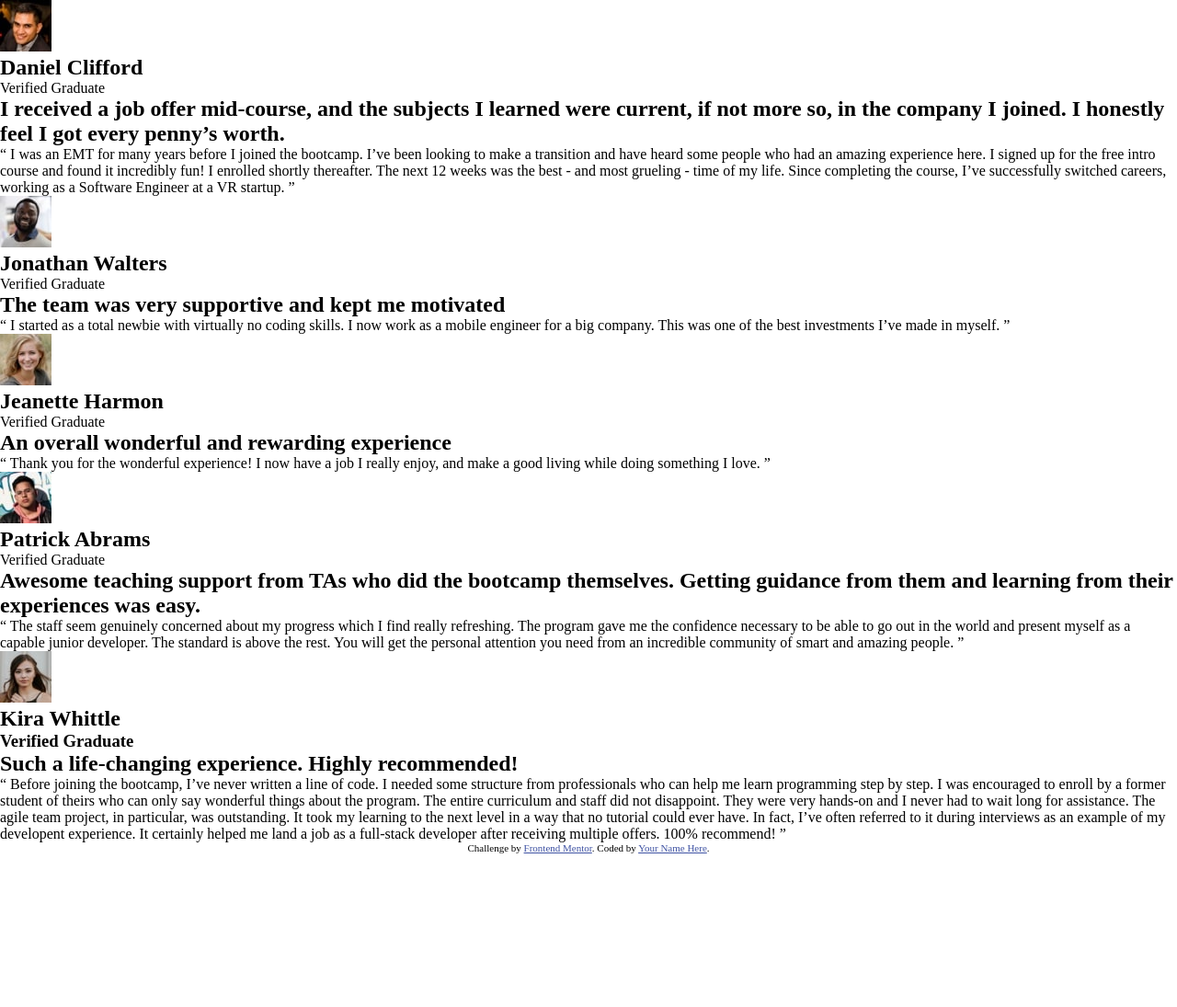
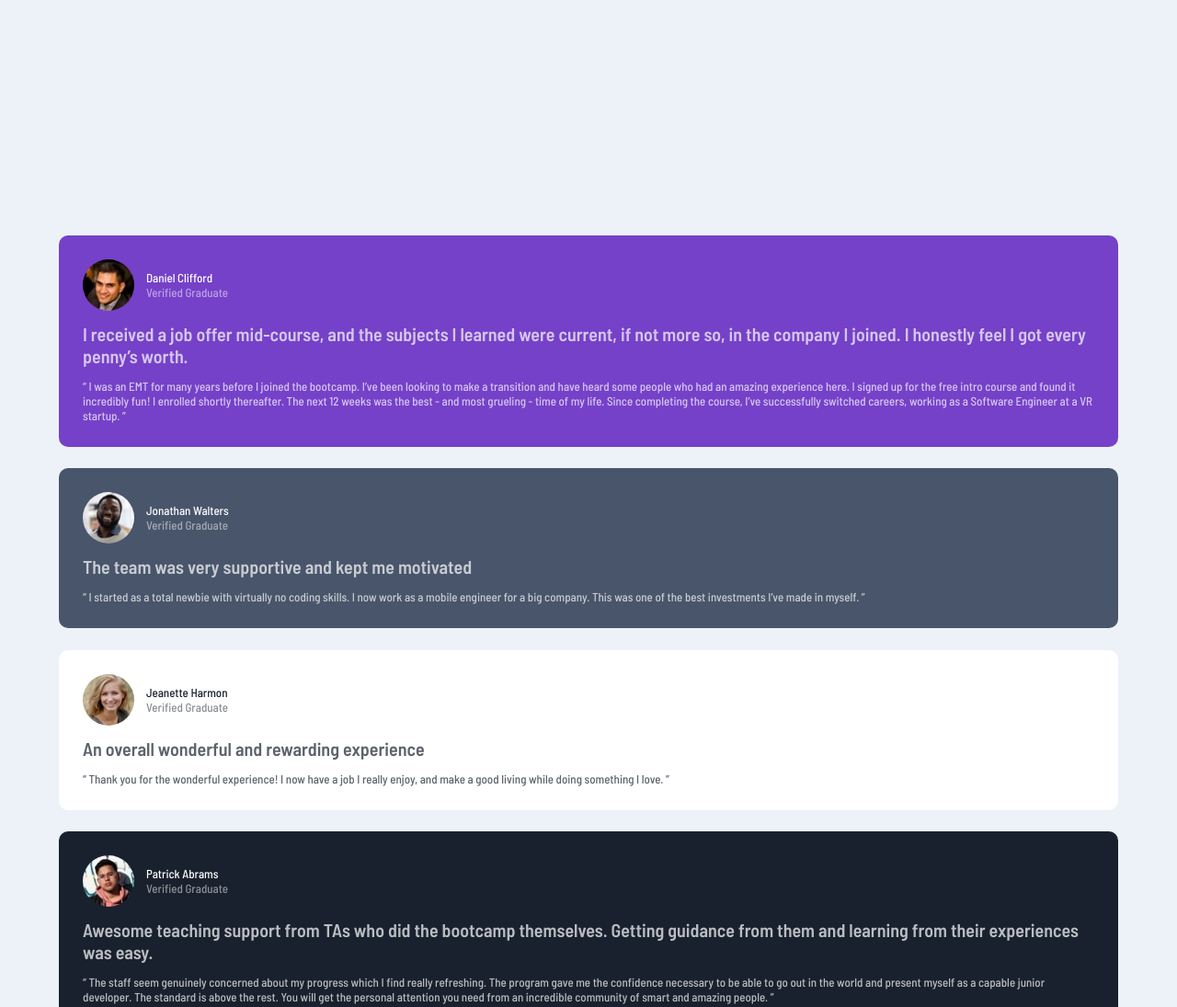
Before and after one commit to cafferti/testimonial-fm, a plain HTML site: page index.html in a window 1280 px wide. Shown: the top 1095 px of the page at 92% size. Before the commit the page ends 928 px from the top, so only its background shows below. Drawn offline with Linux system fonts and the light colour scheme.

Commit message:
basic css styling

```diff
--- a/index.css
+++ b/index.css
@@ -1,4 +1,105 @@
-    *{
+    * {
         padding: 0;
         margin: 0;
+        font-size: 13px;
+        font-family: 'Barlow Semi Condensed', sans-serif;
+        font-weight: initial;
     }
+
+    main {
+        margin-inline: 5%;
+        margin-block: 20%;
+    }
+
+    img {
+        border-radius: 90px;
+    }
+
+    /* Variables */
+    :root {
+        /* Color primary */
+        --Moderate-violet: hsl(263, 55%, 52%);
+        --Very-dark-grayish-blue: hsl(217, 19%, 35%);
+        --Very-dark-blackish-blue: hsl(219, 29%, 14%);
+        --White: hsl(0, 0%, 100%);
+
+        /* Color secondary */
+        --Light-gray: hsl(0, 0%, 81%);
+        --Light-grayish-blue: hsl(210, 46%, 95%);
+    }
+
+
+
+
+    body{
+        background-color: var(--Light-grayish-blue);
+    }
+
+
+    main{
+
+        display: grid;
+        gap: 1.8rem;
+    }
+
+
+    article{
+        border-radius: 10px;
+        padding: 2rem;
+    }
+
+
+    article h1{
+        font-size: 20px;
+        opacity: 70%;
+        padding-block: 1rem;
+        font-weight: 600;
+        }
+
+
+    article p{
+        opacity: 70%;
+
+             }
+     .flex{
+        display: flex;
+        align-items: center;
+    }
+    .flex header{
+        padding-inline: 1rem;
+    }
+
+    .flex header p{
+        opacity: 50%;
+    }
+
+
+    main .daniel{
+        background-color: var(--Moderate-violet);
+        color: white;
+    }
+
+
+
+
+    main .jonathan{
+        background-color: var(--Very-dark-grayish-blue);
+        color: white;
+    }
+
+
+    main .jaenette{
+        background-color: var(--White);
+        color: var(--Very-dark-blackish-blue);
+    }
+
+
+   main .patrick{
+        background-color: var(--Very-dark-blackish-blue);
+        color: white;
+    }
+
+
+    main .kira{
+        background-color: var(--White);
+    }
--- a/index.html
+++ b/index.html
@@ -5,6 +5,9 @@
   <meta name="viewport" content="width=device-width, initial-scale=1.0"> <!-- displays site properly based on user's device -->
 
   <link rel="icon" type="image/png" sizes="32x32" href="./images/favicon-32x32.png">
+  <link rel="preconnect" href="https://fonts.googleapis.com">
+<link rel="preconnect" href="https://fonts.gstatic.com" crossorigin>
+<link href="https://fonts.googleapis.com/css2?family=Barlow+Semi+Condensed:wght@500;600&display=swap" rel="stylesheet">
   <link rel="stylesheet" href="index.css">
   <title>Frontend Mentor | [Challenge Name Here]</title>
 
@@ -16,13 +19,13 @@
 </head>
 <body>
   <main>
-    <section class="daniel">
-      <div>
+    <article class="daniel">
+      <div class=" flex">
         <img src="images/image-daniel.jpg" alt="">
-        <head>
+        <header>
          <h2>Daniel Clifford</h2>
          <p>Verified Graduate</p>
-       </head>
+       </header>
       </div>
       <h1>I received a job offer mid-course, and the subjects I learned were current, if not more so,
         in the company I joined. I honestly feel I got every penny’s worth.
@@ -34,16 +37,16 @@
         The next 12 weeks was the best - and most grueling - time of my life. Since completing
         the course, I’ve successfully switched careers, working as a Software Engineer at a VR startup. ”
       </p>
-    </section>
+    </article>
 
 
     <article class="jonathan">
-      <div>
+      <div class="flex">
         <img src="images/image-jonathan.jpg" alt="">
-        <head>
-          <h1>Jonathan Walters</h1>
+        <header>
+          <h2>Jonathan Walters</h2>
           <p>Verified Graduate </p>
-        </head>
+        </header>
      </div>
 
     <h1> The team was very supportive and kept me motivated</h1>
@@ -55,12 +58,12 @@
 
 
     <article class="jaenette">
-      <div>
+      <div class="flex">
         <img src="images/image-jeanette.jpg" alt="">
-        <head>
+        <header>
           <h2>Jeanette Harmon</h2>
           <p>Verified Graduate</p>
-        </head>
+        </header>
      </div>
       <h1>  An overall wonderful and rewarding experience</h1>
       <p> “ Thank you for the wonderful experience! I now have a job I really enjoy, and make a good living
@@ -69,12 +72,12 @@
 
 
     <article class="patrick">
-      <div>
+      <div class="flex" >
         <img src="images/image-patrick.jpg" alt="">
-        <head>
+        <header>
          <h2> Patrick Abrams</h2>
          <p>Verified Graduate</p>
-        </head>
+        </header>
       </div>
       <h1>Awesome teaching support from TAs who did the bootcamp themselves. Getting guidance from them and
         learning from their experiences was easy.</h1>
@@ -87,12 +90,12 @@
 
 
     <article class="kira">
-      <div>
+      <div class="flex">
         <img src="images/image-kira.jpg" alt="">
-       <head>
+       <header>
         <h2> Kira Whittle</h2>
         <h3>Verified Graduate</h3>
-       </head>
+       </header>
       </div>
       <h1>Such a life-changing experience. Highly recommended!</h1>
       <p> “ Before joining the bootcamp, I’ve never written a line of code. I needed some structure from
@@ -104,11 +107,12 @@
         experience. It certainly helped me land a job as a full-stack developer after receiving multiple offers.
         100% recommend! ”</p>
       </article>
+      <address">
+    Challenge by <a href="https://www.frontendmentor.io?ref=challenge" target="_blank">Frontend Mentor</a>.
+    Coded by <a href="#">Your Name Here</a>.
+  </address>
   </main>
 
-  <div class="attribution">
-    Challenge by <a href="https://www.frontendmentor.io?ref=challenge" target="_blank">Frontend Mentor</a>.
-    Coded by <a href="#">Your Name Here</a>.
-  </div>
+
 </body>
 </html>
```
